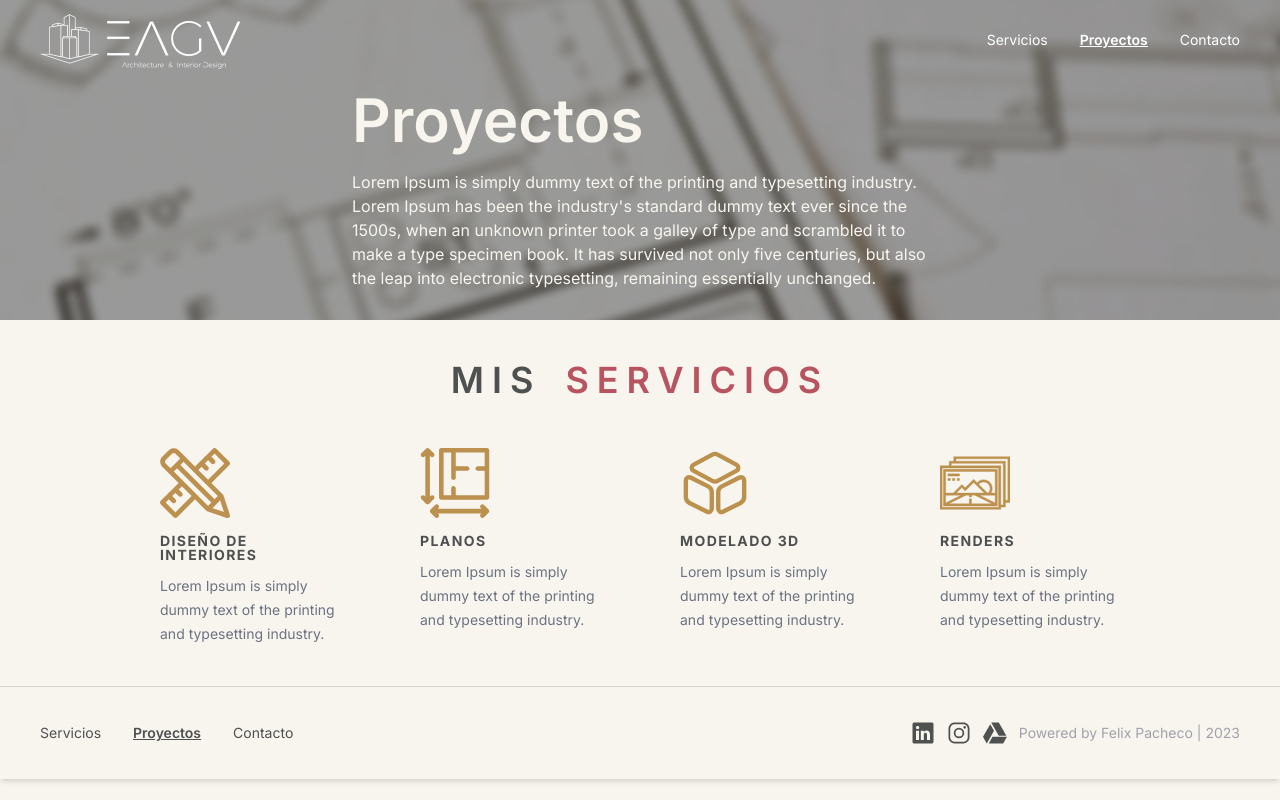
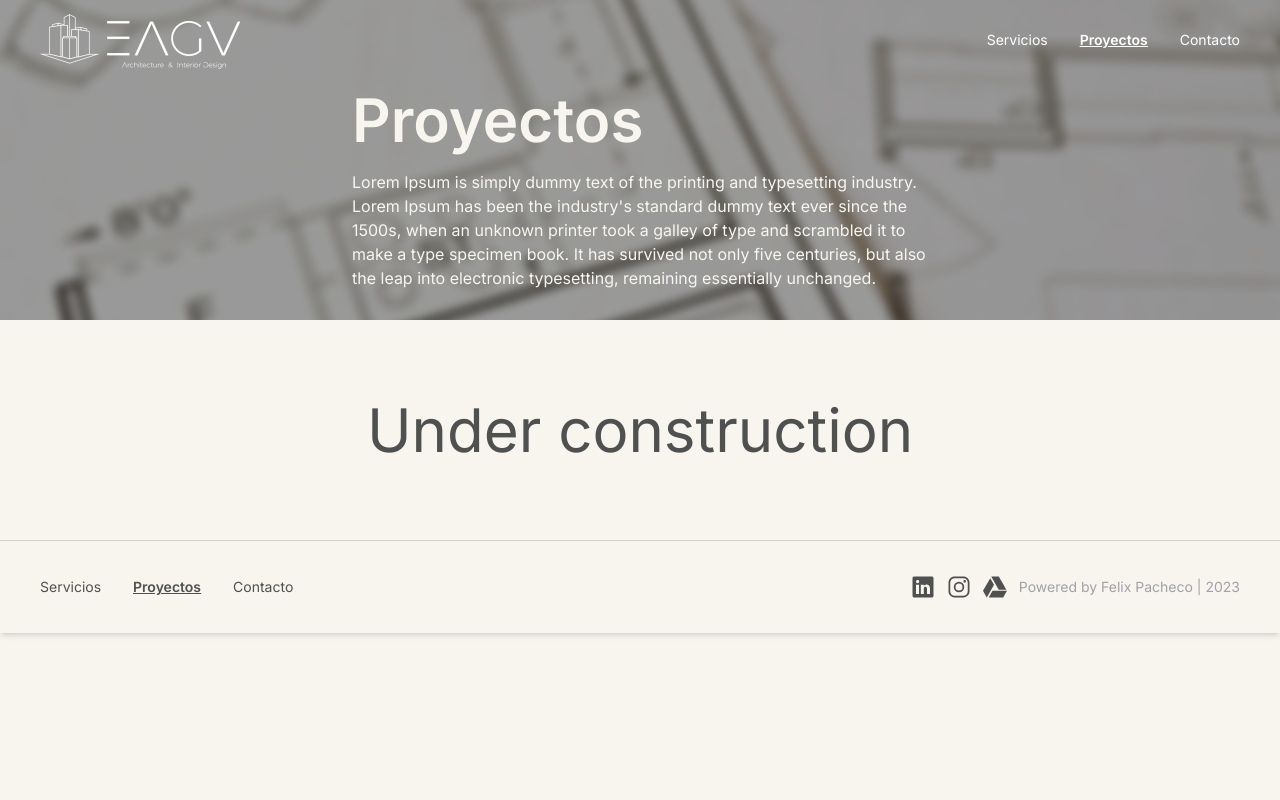
Before and after one commit to Felixmp7/portfolio-arq-eli, a Next.js app: page /projects in a window 1280 px wide. Built offline with nearby package versions, Linux system fonts and the light colour scheme.

Commit message:
Add "Under Construction" message

```diff
--- a/src/app/projects/page.tsx
+++ b/src/app/projects/page.tsx
@@ -1,6 +1,5 @@
 /* eslint-disable max-len */
 import { BannerHeader } from "@/components/BannerHeader";
-import { ServicesResume } from "@/components/home/ServicesResume";
 
 export default function ProjectsPage() {
     return (
@@ -13,7 +12,7 @@ export default function ProjectsPage() {
                     </p>
                 </div>
             </BannerHeader>
-            <ServicesResume />
+            <div className="text-center py-20 text-6xl">Under construction</div>
         </>
     );
 }
```
